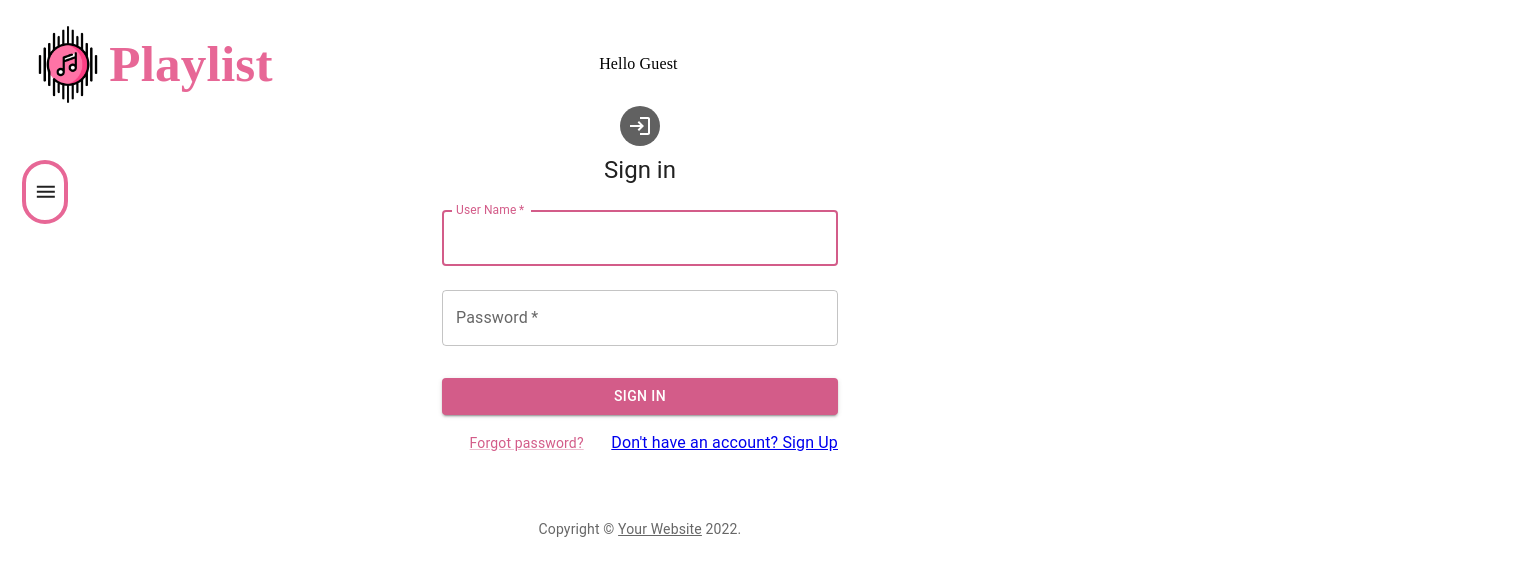
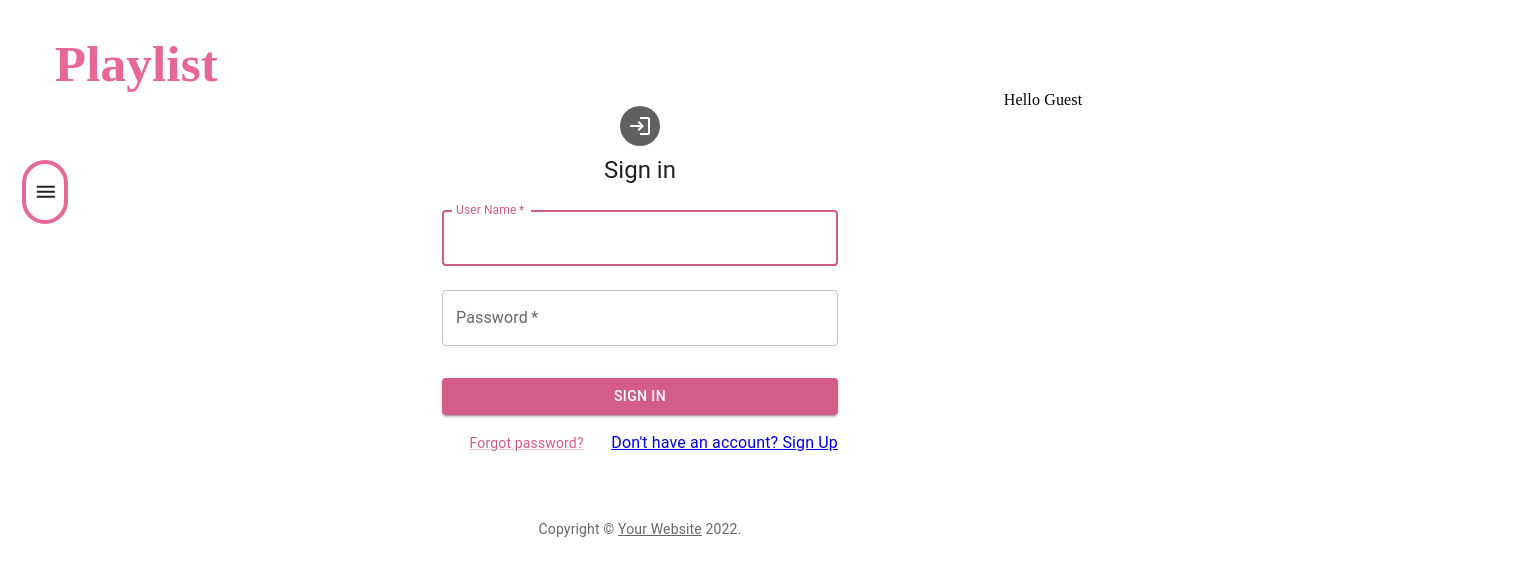
Before and after one commit to Yaelkrig/playlist, a React (Create React App) app: page /Login in a window 1280 px wide. Shown: the top 576 px of the page, 1539 px wide, since content can reach past the window. Built offline with nearby package versions, Linux system fonts and the light colour scheme.

Commit message:
no image

```diff
--- a/src/components/Header/Header.js
+++ b/src/components/Header/Header.js
@@ -14,7 +14,7 @@ const Header = () => {
     }, [userToken])
     return (
         <div className='Header'>
-            <div className='logo'></div>
+            {/* <div className='logo'></div> */}
             <h1>
                 Playlist
             </h1>
```
